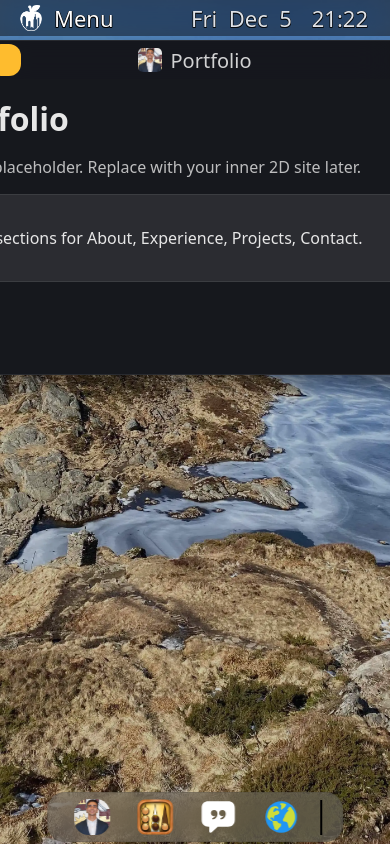
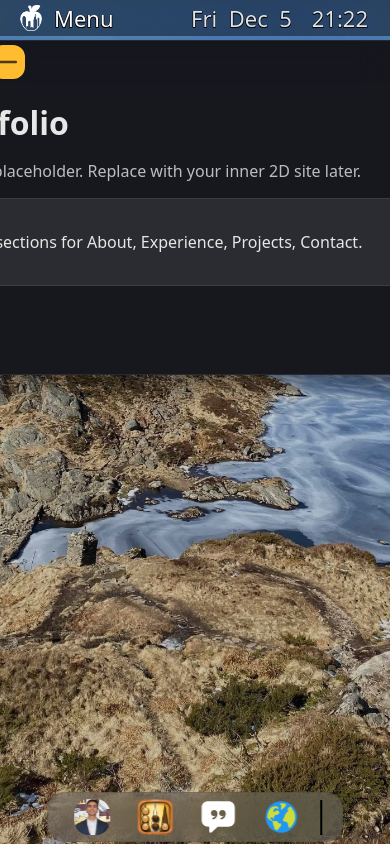
Before and after one commit to RoySchor/personal-website, a React (Vite) app in the folder 2d-personal-portfolio-website/: page / in a window 390 px wide. Shown: the top 844 px of the page. Built offline with nearby package versions, Linux system fonts and the light colour scheme.

Commit message:
additional changes for mobile

```diff
--- a/2d-personal-portfolio-website/src/index.css
+++ b/2d-personal-portfolio-website/src/index.css
@@ -97,8 +97,8 @@
 
     /* Window sizing - mobile */
     --window-border-radius: 12px;
-    --window-header-height: 38px;
-    ---window-header-icon-size: 32px;
+    --window-header-height: 42px;
+    ---window-header-icon-size: 34px;
     --window-header-icon-gap: 36px;
     --window-min-width: 280px;
     --window-min-height: 180px;
--- a/2d-personal-portfolio-website/src/system/Window.tsx
+++ b/2d-personal-portfolio-website/src/system/Window.tsx
@@ -73,7 +73,6 @@ const Window: React.FC<Props> = (props) => {
   }, [props, dragging, resizing]);
 
   const startDrag = (e: React.MouseEvent | React.TouchEvent) => {
-    // Only call preventDefault if it's not a passive event (mostly for MouseEvent here)
     if (!("touches" in e)) {
       e.preventDefault();
     }
@@ -94,6 +93,16 @@ const Window: React.FC<Props> = (props) => {
     resizeStart.current = { w: props.w, h: props.h, mx: clientX, my: clientY };
     props.onFocus();
   };
+
+  const [isMobile, setIsMobile] = useState(false);
+  useEffect(() => {
+    const checkMobile = () => {
+      setIsMobile(window.innerWidth <= 1024 || "ontouchstart" in window);
+    };
+    checkMobile();
+    window.addEventListener("resize", checkMobile);
+    return () => window.removeEventListener("resize", checkMobile);
+  }, []);
 
   return (
     <div
@@ -143,33 +152,16 @@ const Window: React.FC<Props> = (props) => {
             color="#ff5f57"
             onClick={props.onClose}
             icon="close"
-            showIcon={controlsHovered}
+            showIcon={isMobile || controlsHovered}
             iconSize="var(--window-header-inner-circle-icon-size)"
           />
           <WindowControl
             color="#febc2e"
             onClick={props.onMinimize}
             icon="minimize"
-            showIcon={controlsHovered}
+            showIcon={isMobile || controlsHovered}
             iconSize="var(--window-header-inner-circle-icon-size)"
           />
-        </div>
-
-        {/* Centered title and icon */}
-        <div style={{ display: "flex", alignItems: "center", gap: 8 }}>
-          {props.icon && (
-            <img
-              src={props.icon}
-              style={{
-                borderRadius: "20%",
-                width: "var(--window-title-website-icon-size)",
-                height: "var(--window-title-website-icon-size)",
-              }}
-            />
-          )}
-          <div style={{ fontSize: "var(--window-title-website-font-size)", opacity: 0.9 }}>
-            {props.title}
-          </div>
         </div>
       </div>
 
```
